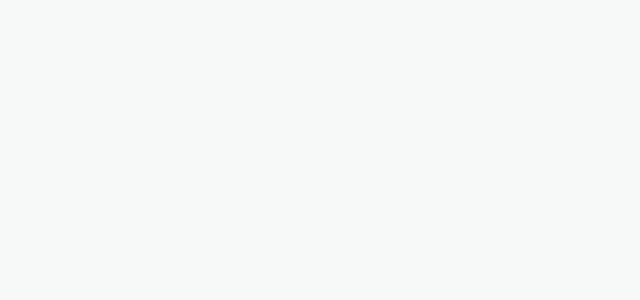
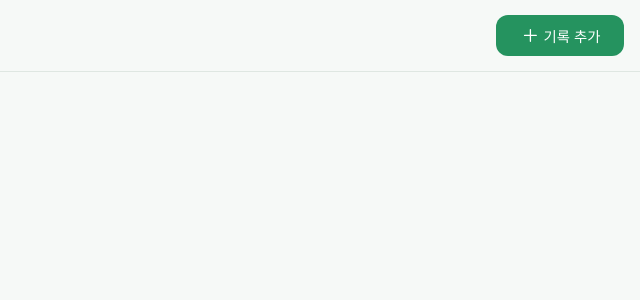
Before and after one commit to Hyunsoo-k/ZERO_C, a Next.js app: page / in a window 1280 px wide. Shown: the top 300 px of the page, without its empty margins (640-1280 px from the left). Built offline with nearby package versions, Linux system fonts and the light colour scheme; a web font is replaced by a local one.

Commit message:
feat : Header 컴포넌트 layout에 추가

```diff
--- a/src/app/layout.tsx
+++ b/src/app/layout.tsx
@@ -2,6 +2,7 @@ import type { Metadata } from "next";
 
 import localFont from 'next/font/local'
 import "./globals.scss";
+import { Header } from "@/components/layouts/Header/Header";
 
 const pretendard = localFont({
   src: [
@@ -27,7 +28,10 @@ export default function RootLayout({
 }>) {
   return (
     <html lang="ko" className={`${pretendard.variable}`}>
-      <body>{children}</body>
+      <body>
+        <Header />
+        {children}
+      </body>
     </html>
   );
 }
```
